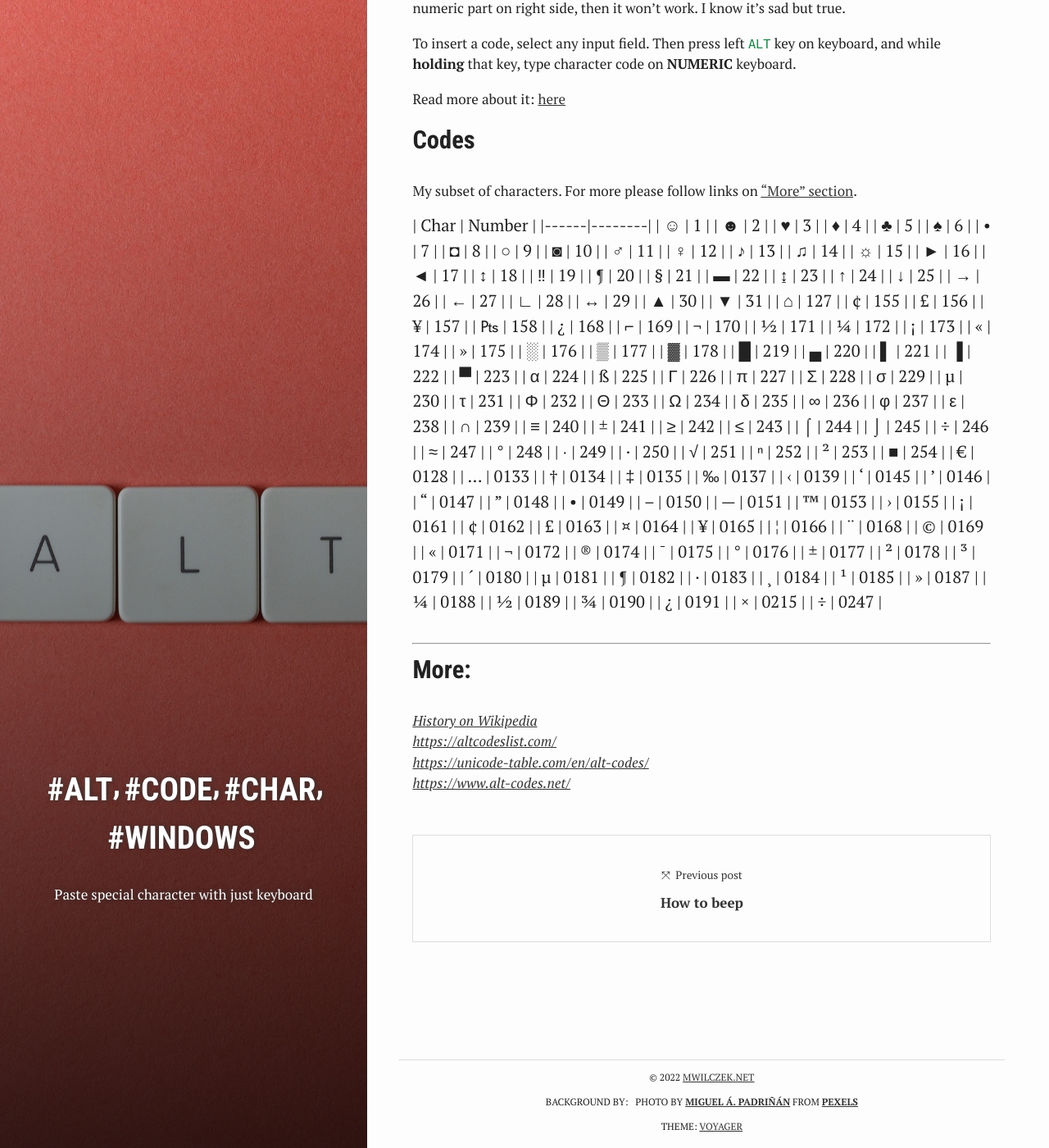
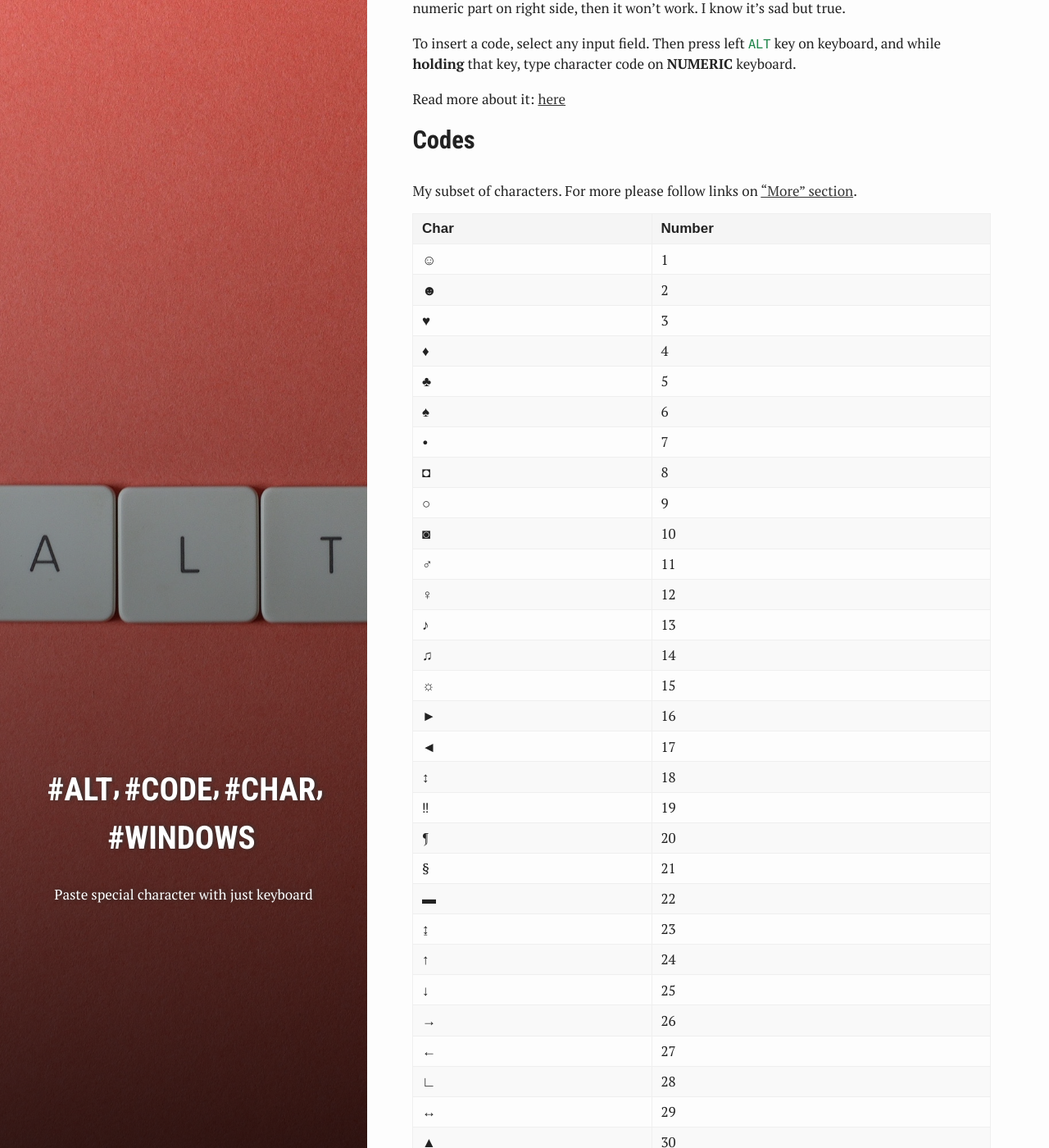
Before and after one commit to mwilczek-net/blog.mwilczek.net, a Jekyll site: the page built from _posts/2022-01-26-alt-codes.md, in a window 1280 px wide and 1400 px high, scrolled down 309 px. Shown: the whole window at 82% size. Built offline with Jekyll 4.4.1, drawn with Linux system fonts in a browser that asks for light colours; some of the changed text lies outside the part shown.

Commit message:
some formatting

```diff
--- a/_posts/2022-01-26-alt-codes.md
+++ b/_posts/2022-01-26-alt-codes.md
@@ -28,7 +28,13 @@
 
 My subset of characters. For more please follow links on <a href="#more-links-section">"More" section</a>.
 
-<div style="font-size: larger;">
+<style>
+  # exception
+  # makes text inside table a bit bigger
+  table td {
+    font-size: larger;
+  }
+</style>
 
 | Char | Number |
 |------|--------|
@@ -159,5 +165,3 @@
 | ¿    | 0191   |
 | ×    | 0215   |
 | ÷    | 0247   |
-
-</div>
```
